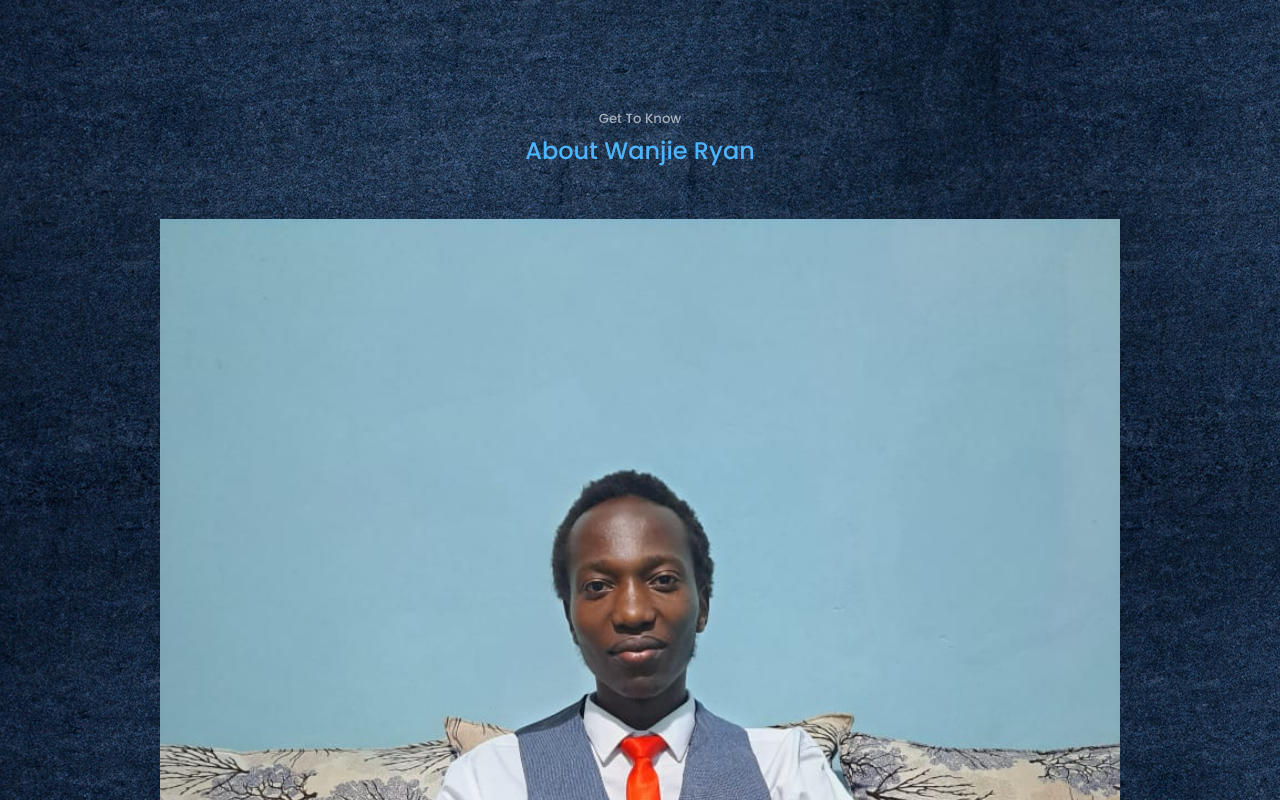
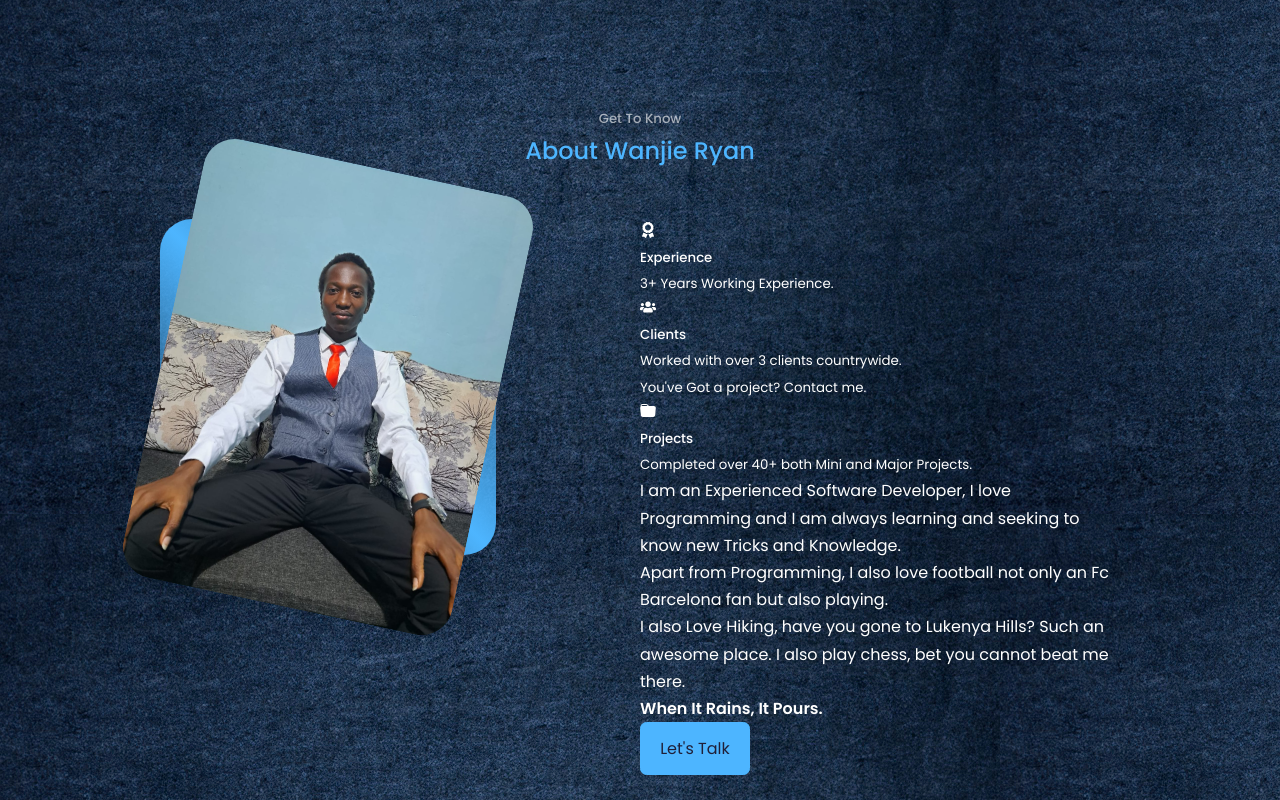
Before and after one commit to Wanjie-Ryan/Wanjies-Web, a React (Create React App) app: page / in a window 1280 px wide. Shown: the part 820-1620 px from the top of the page. Built offline with nearby package versions, Linux system fonts and the light colour scheme; a web font is replaced by a local one.

Commit message:
about component

```diff
--- a/src/components/about/about.css
+++ b/src/components/about/about.css
@@ -1,4 +1,33 @@
 .about-container{
 
+    display:grid;
+    grid-template-columns: 35% 50%;
+    gap:15%;
+}
 
+.about-me{
+
+    width:100%;
+    aspect-ratio: 1/1;
+    /* height will always match the width, purpose of the aspect-ratio */
+
+    border-radius: 2rem;
+    background: linear-gradient(45deg, transparent, var(--color-primary), transparent);
+    display:grid;
+    place-items: center;
 }
+
+.about-me-img{
+
+    border-radius: 2rem;
+    overflow: hidden;
+    transform:rotate(12deg);
+    transition: var(--transition);
+    cursor: pointer;
+}
+
+
+.about-me-img:hover{
+
+    transform:rotate(0deg);
+}
--- a/src/components/about/about.jsx
+++ b/src/components/about/about.jsx
@@ -48,8 +48,10 @@ function About() {
 
               <FaUsers className='about-icon'/>
               <h5>Clients</h5>
-              <small>Worked with over 3 clients countrywide.</small>
-
+              <small>
+                Worked with over 3 clients countrywide.
+                <br></br>
+                You've Got a project? Contact me.</small>
 
             </article>
 
@@ -95,9 +97,6 @@ function About() {
 
 
 
-
-
-
     </section>
 
 
```
